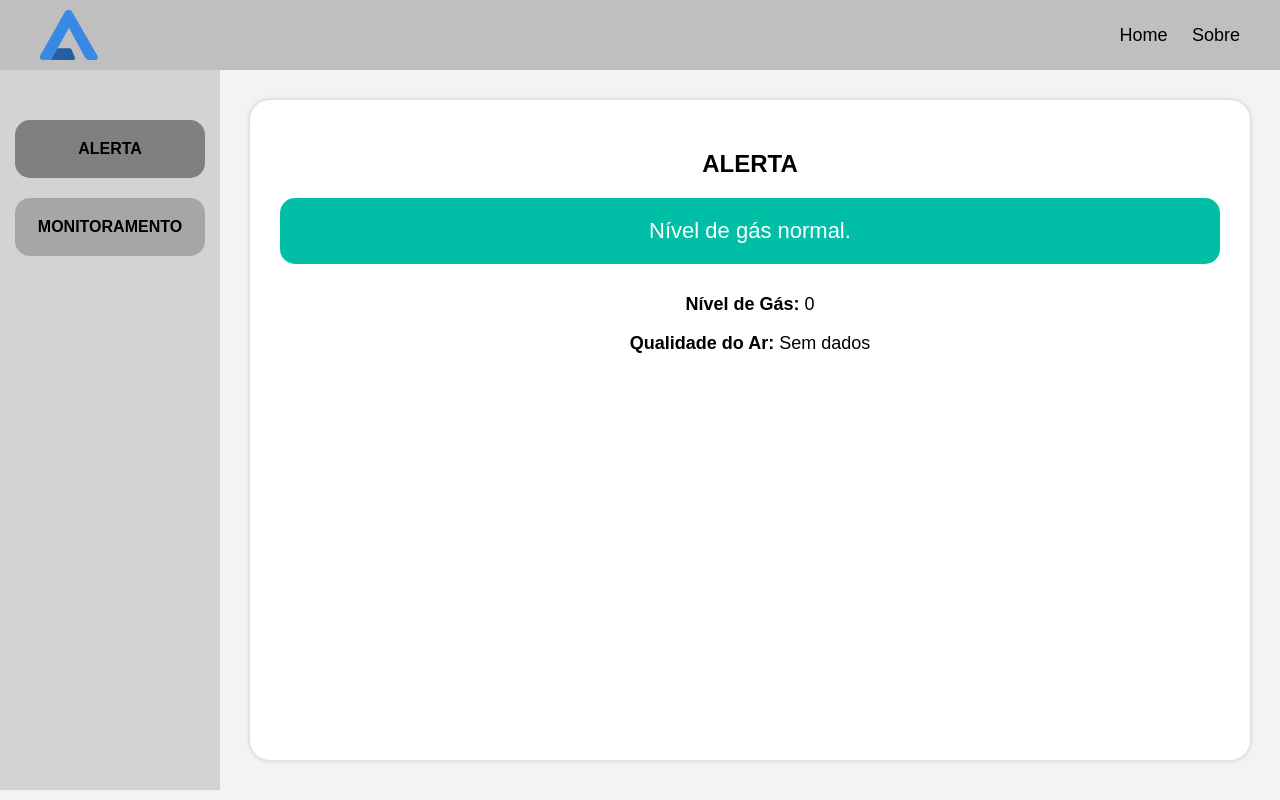
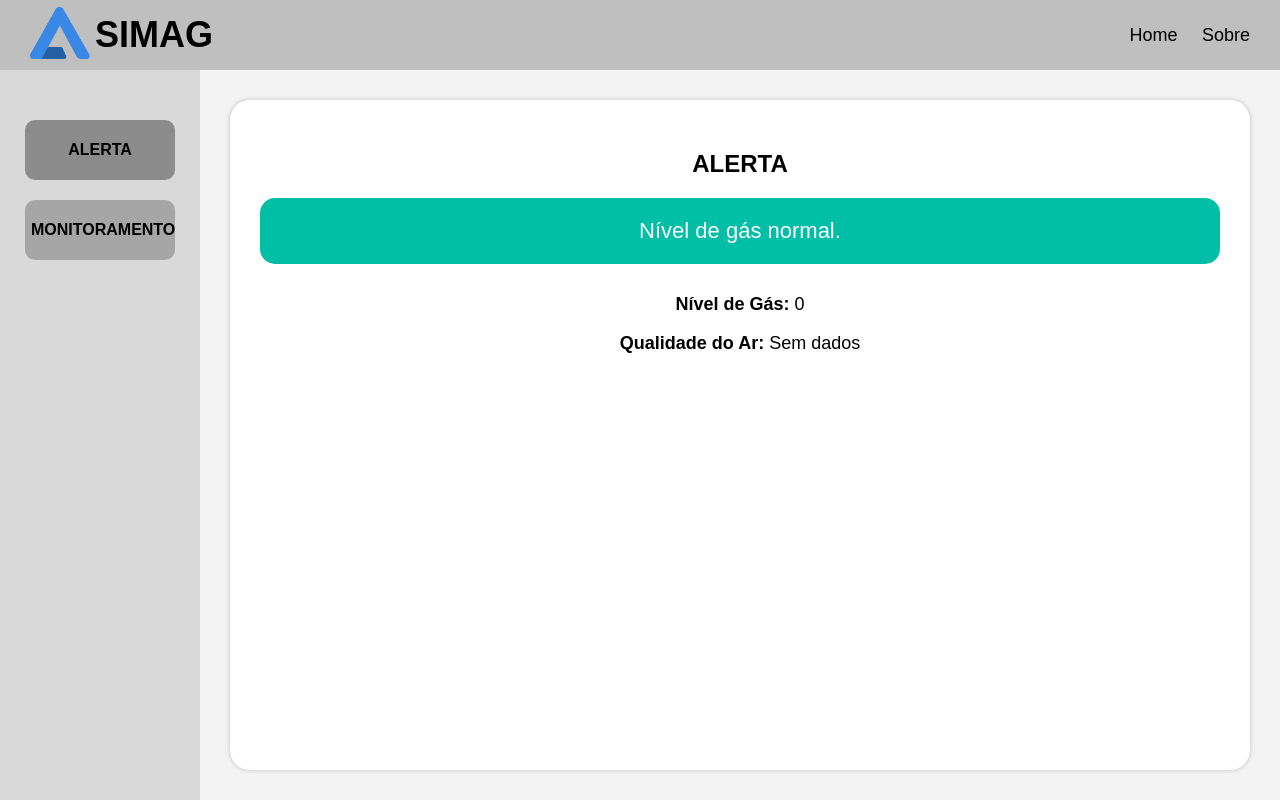
Before and after one commit to Jonatas066/SIMAG, a Flask app: page /alerta in a window 1280 px wide. Run offline with Flask 3, Linux system fonts and the light colour scheme; data that the repository does not hold is empty.

Commit message:
terceiro commit do projeto

```diff
--- a/static/stylemonitoramento.css
+++ b/static/stylemonitoramento.css
@@ -19,7 +19,7 @@ header {
 }
 
 .logo img {
-  width: 80px;
+  width: 60px;
   margin-right: 1px;
 }
 
@@ -85,7 +85,7 @@ nav a {
 }
 .nome{
   position: absolute; /* Ou relative, fixed, sticky */
-    left:75px; /* Move 50px para baixo a partir do topo */
+    left:55px; /* Move 50px para baixo a partir do topo */
     text-align: left;
   display: inline-block;
     color: rgb(0, 0, 0);
--- a/templates/alerta.html
+++ b/templates/alerta.html
@@ -17,12 +17,12 @@
 
             const alertaBox = document.getElementById("alertaBox");
 
-            if (nivel > 300) {
+            if (nivel > 600) {
                 alertaBox.innerText = "⚠️ ALERTA! NÍVEL DE GÁS TÓXICO DETECTADO!";
                 alertaBox.style.backgroundColor = "#ff4d4d";
                 alertaBox.style.color = "white";
                 alertaBox.style.animation = "piscar 1s infinite";
-            } else if (nivel > 150) {
+            } else if (nivel > 500) {
                 alertaBox.innerText = "⚠️ Atenção: nível elevado!";
                 alertaBox.style.backgroundColor = "#ffa500";
                 alertaBox.style.color = "black";
@@ -40,19 +40,21 @@
     </script>
 </head>
 <body>
-    <header class="topbar">
-        <img src="{{ url_for('static', filename='imagens/logosimag.png') }}" alt="Logo SIMAGT" class="logo">
+    <header class="logo">
+      <a href="{{ url_for('index') }}"><img src="{{ url_for('static', filename='imagens/logosimag.png') }}" alt="Logo SIMAG"></a>
+      <a href="{{ url_for('index') }}" class="nome">SIMAG</a>
         <nav>
             <a href="/">Home</a>
             <a href="/sobre">Sobre</a>
         </nav>
     </header>
 
-    <div class="layout">
-        <aside class="menu">
-            <a href="/alerta" class="botao ativo">ALERTA</a>
-            <a href="/monitoramento" class="botao">MONITORAMENTO</a>
-        </aside>
+     <div class="container">
+    <aside class="menu-lateral">
+        <button class="ativo">ALERTA</button>
+       <a href="{{ url_for('monitoramento') }}"><button >MONITORAMENTO</button></a>
+
+    </aside>
 
         <main class="conteudo">
             <h2>ALERTA</h2>
--- a/templates/monitoramento.html
+++ b/templates/monitoramento.html
@@ -95,7 +95,7 @@
       </div>
 
       <div class="grafico-container">
-        <canvas id="grafico" width="400" height="200"></canvas>
+        <canvas id="grafico" width="350" height="150"></canvas>
       </div>
     </main>
   </div>
```
Also changed, not shown: static/stylealerta.css (deleted, +0 -86 lines).
